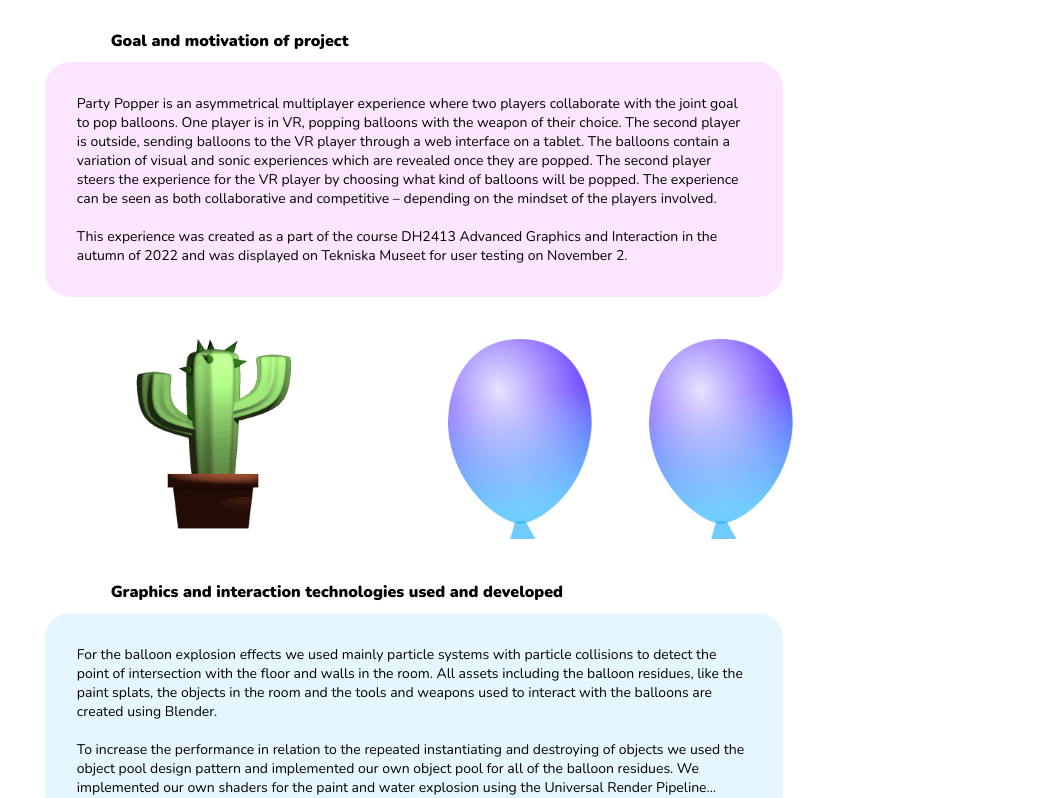
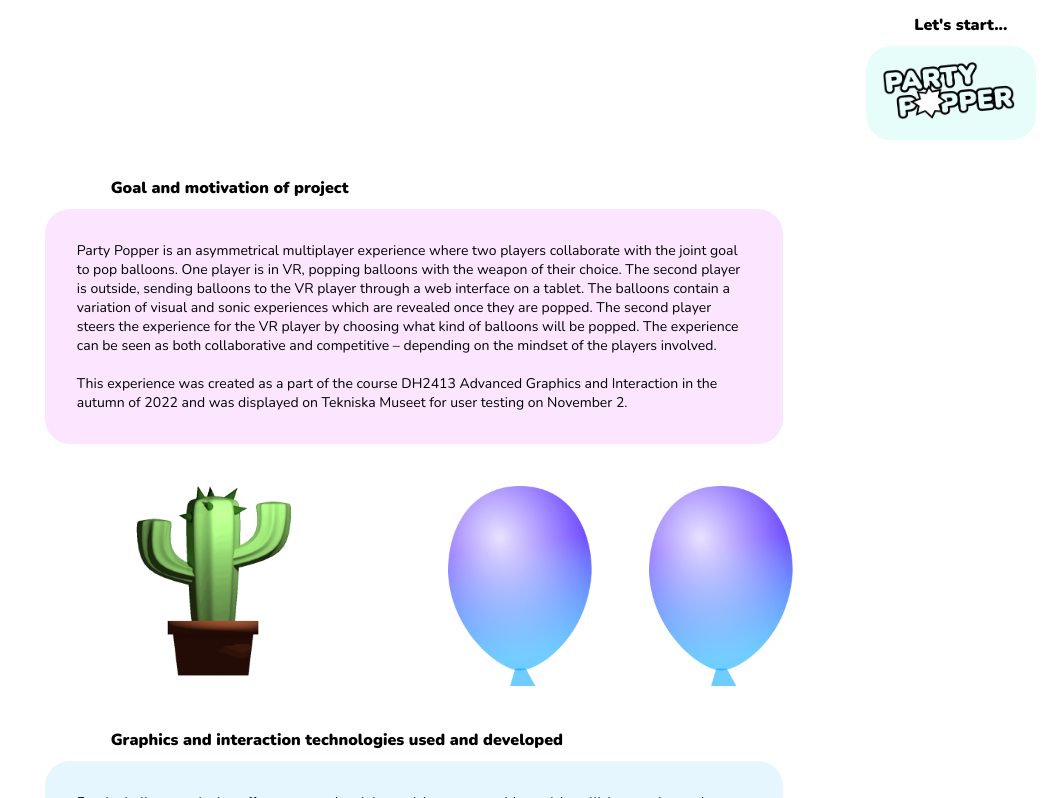
Before and after one commit to Amandisen/DH2413-PartyPopper-Server, a website: page public/homepage.html in a window 1280 px wide. Shown: the part 302-1100 px from the top of the page, without its empty margins (226-1280 px from the left). Drawn offline with nearby package versions, Linux system fonts and the light colour scheme.

Commit message:
Navigation, added button from about to partypopper

```diff
--- a/public/homepage.html
+++ b/public/homepage.html
@@ -24,6 +24,12 @@
     <nav>
       <img data-aos="fade-up" src="../images/poster.png" class="header" />
     </nav>
+    <div data-aos="fade-up" class="container__play">
+      <h1 class="h1__homepage">Let's start...</h1>
+      <div class="container__play__button">
+        <img class="container__play__button--img" src="../images/logo.png" alt="Party Popper!" onclick="location.href='../'"/>
+      </div>
+    </div>
     <div data-aos="fade-up" class="container__text">
       <h1 class="h1__homepage">Goal and motivation of project</h1>
       <div class="container__text--pink">
@@ -87,10 +93,10 @@
         VR-experience outside of the VR-environment by creating a collaborative
         cross-platform experience with one player on VR and another on a tablet.
         A big challenge was therefore to provide an equally immersive and fun
-        experience for both players. In line with [reference to RoleVR] we tried
+        experience for both players. In line with Lee, Kim and Kim (2019) we tried
         to achieve this by defining clear roles for each of the players based on
         our core concept of a children's party. The tablet user could be
-        imagined to be a friend or sibling and has an authorial, supportive role
+        imagined to be a friend or sibling and has an authorial role
         where they control the balloons in the VR-environment. Whilst the
         VR-player is the birthday person that in the aftermath of their party is
         popping the balloons, possibly happy with their party or angry with the
--- a/public/utils/style.css
+++ b/public/utils/style.css
@@ -272,6 +272,52 @@ h3 {
   font-style: italic;
 }
 
+.container__play {
+  width: 15%;
+  display: flex;
+  flex-direction: column;
+  position: sticky;
+  top: 0px;
+  margin-right: 0;
+  margin-left: auto;
+}
+
+.container__play__button {
+  animation-name: playButton;
+  animation-duration: 3s;
+  animation-iteration-count: infinite;
+  animation-direction: alternate;
+  animation-timing-function: linear;
+  width: auto;
+  margin: 10px;
+  padding: 1rem;
+  display: flex;
+  align-content: center;
+  align-items: center;
+  justify-items: center;
+  border-radius: 25px;
+}
+
+.container__play__button--img {
+  width: 100%;
+  cursor: pointer;
+}
+
+@keyframes playButton {
+  0% {
+    background-color: #e7fef8;
+  }
+  33% {
+    background-color: #e5f6ff;
+  }
+  66% {
+    background-color: rgba(219, 0, 255, 0.1);
+  }
+  100% {
+    background-color: #fffed8;
+  }
+}
+
 @media screen and (max-width: 800px) {
   body {
     width: 100vw;
--- a/server.js
+++ b/server.js
@@ -3,12 +3,14 @@ const { Server } = require("ws");
 
 const PORT = process.env.PORT || 8080;
 const INDEX = "/public/index.html";
+const HOMEPAGE = "/public/homepage.html";
 
 const server = express()
 /*   .use((req, res) => res.sendFile(INDEX, { root: __dirname }))
  */
   .use(express.static("public"))
   .get("/", (req, res) => res.sendFile(__dirname + INDEX))
+  .get("/about", (req, res) => res.sendFile(__dirname + HOMEPAGE))
   .listen(PORT, () => console.log(`Listening on ${PORT}`));
 
 const wss = new Server({ server });
```
